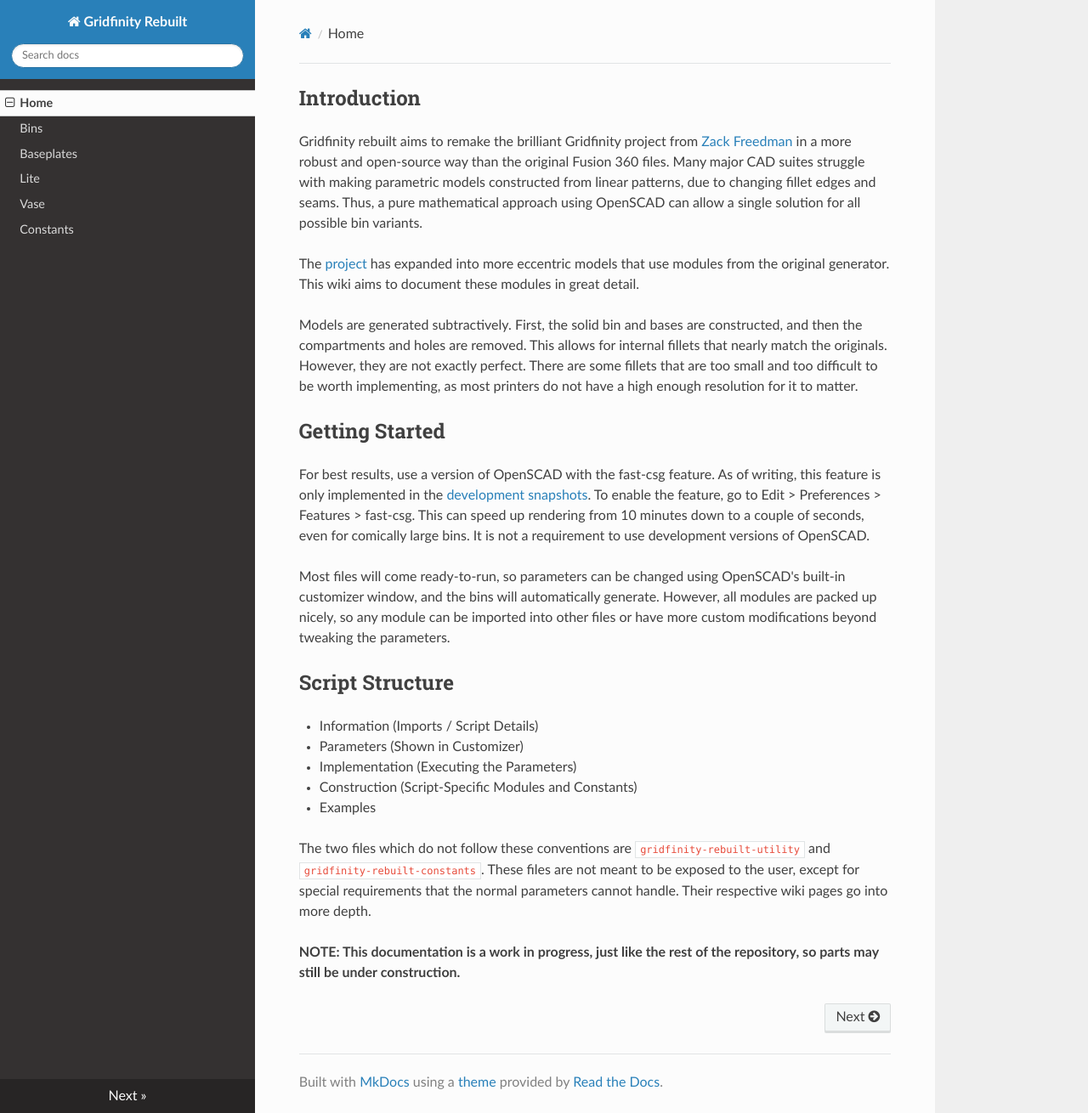
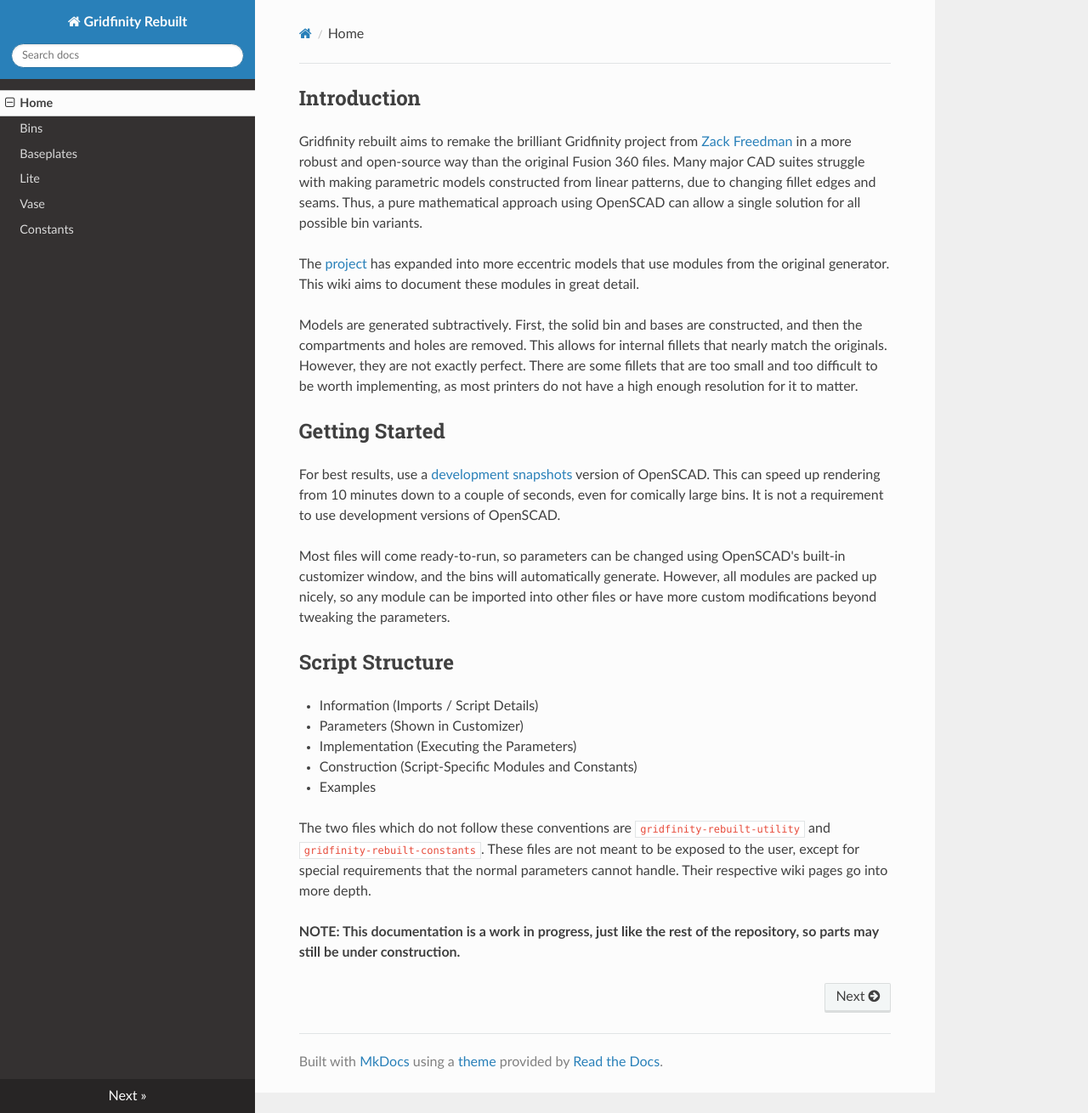
Before and after one commit to kennetek/gridfinity-rebuilt-openscad, an MkDocs documentation site: the page built from docs/index.md, in a window 1280 px wide and 1310 px high. Shown: the whole window at 85% size. Built offline with MkDocs 1.6.1, drawn with Linux system fonts in a browser that asks for light colours; nearby versions of some CDN libraries.

Commit message:
Update/remove references to fast-csg

```diff
--- a/docs/index.md
+++ b/docs/index.md
@@ -6,7 +6,7 @@
 Models are generated subtractively. First, the solid bin and bases are constructed, and then the compartments and holes are removed. This allows for internal fillets that nearly match the originals. However, they are not exactly perfect. There are some fillets that are too small and too difficult to be worth implementing, as most printers do not have a high enough resolution for it to matter.
 
 ## Getting Started
-For best results, use a version of OpenSCAD with the fast-csg feature. As of writing, this feature is only implemented in the [development snapshots](https://openscad.org/downloads.html). To enable the feature, go to Edit > Preferences > Features > fast-csg. This can speed up rendering from 10 minutes down to a couple of seconds, even for comically large bins. It is not a requirement to use development versions of OpenSCAD.
+For best results, use a [development snapshots](https://openscad.org/downloads.html) version of OpenSCAD. This can speed up rendering from 10 minutes down to a couple of seconds, even for comically large bins. It is not a requirement to use development versions of OpenSCAD.
 
 Most files will come ready-to-run, so parameters can be changed using OpenSCAD's built-in customizer window, and the bins will automatically generate. However, all modules are packed up nicely, so any module can be imported into other files or have more custom modifications beyond tweaking the parameters.
 
```
Also changed, not shown: README.md (+1 -1 lines), 5 other files.
